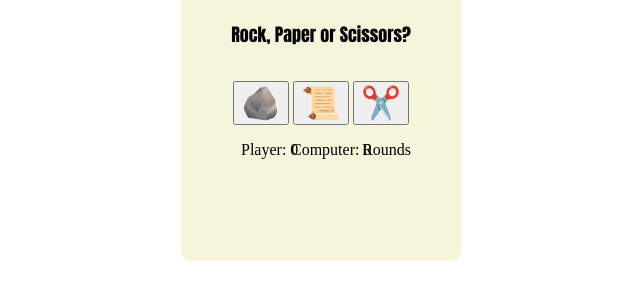
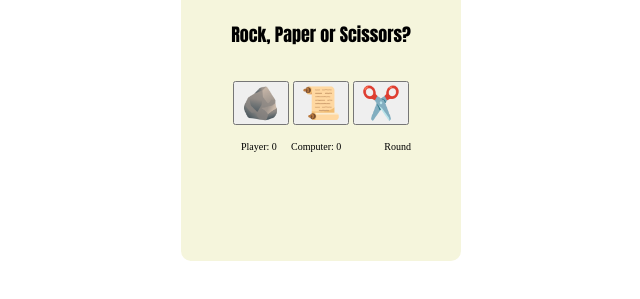
Before and after one commit to MatthijsMondriaan/rock-paper-scissors-javascript, a plain HTML site: page index.html in a window 1280 px wide. Shown: the part 107-406 px from the top of the page, without its empty margins (319-959 px from the left). Drawn offline with Linux system fonts and the light colour scheme.

Commit message:
Done for today

```diff
--- a/css/style.css
+++ b/css/style.css
@@ -1,4 +1,6 @@
-
+* {
+	font-size: x-small;
+}
 
 .container {
 	width: 280px;
@@ -13,7 +15,6 @@
 	grid-template-rows: repeat(6, 1fr);
 	grid-column-gap: 0px;
 	grid-row-gap: 0px;
-	/* align-content: center; */
 	margin: auto;
 	padding-left: 50px;
 }
--- a/index.html
+++ b/index.html
@@ -24,13 +24,17 @@
                 <button type="button" class="button">✂️</button>
             </div>
             <div class="div7 player-wins-label">
+                <br>
+                <br>
                 Player:
             </div>
             <div class="div8 computer-wins-label">
+                <br>
+                <br>
                 Computer:
             </div>
             <div class="div9">
-                <div>Rounds</div>
+                <div>Round</div>
             </div>
         </div>
     </div>
```
